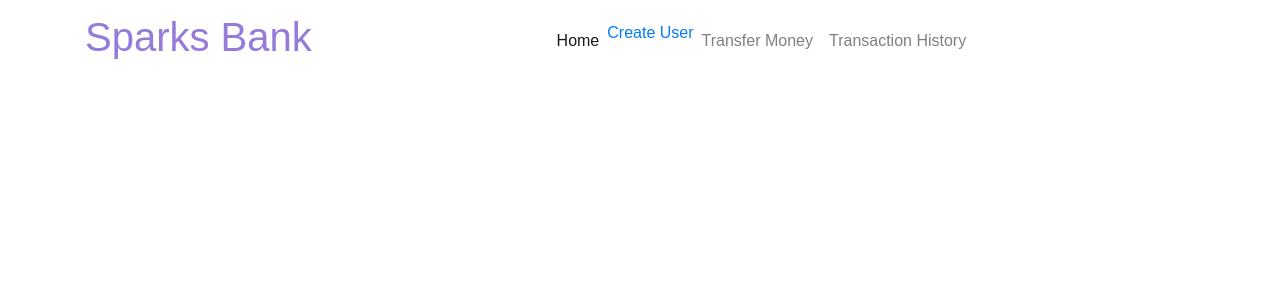
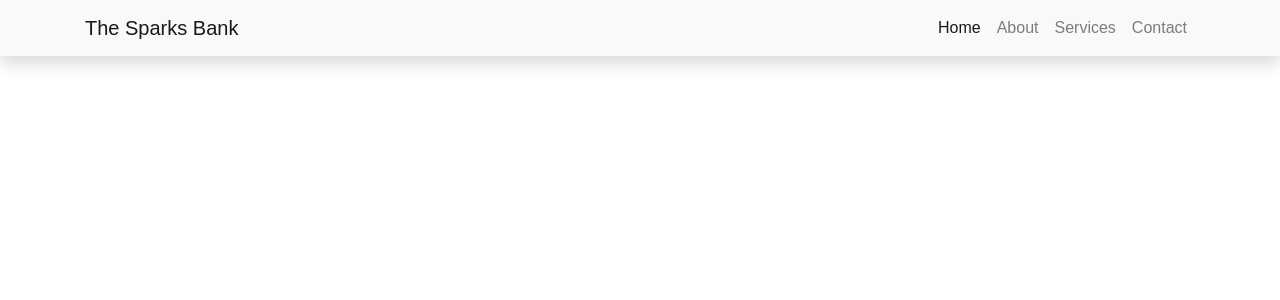
Before and after one commit to yash100799/The-Sparks-Bank, a PHP site: page /navbar.php in a window 1280 px wide. Shown: the top 300 px of the page. Run offline with PHP 8.4, Linux system fonts and the light colour scheme.

Commit message:
initial commit

```diff
--- a/index.php
+++ b/index.php
@@ -15,7 +15,7 @@
 
   <body>
   <?php
-  include 'navbar.html';
+  include 'navbar.php';
   ?>
 
       <div class="container-fluid">
--- a/navbar.php
+++ b/navbar.php
@@ -1,7 +1,7 @@
 <!-- navbar -->
 <html>
     <head>
-        <title>Tutorpoint</title>
+        <title>Basic Banking System</title>
         <link rel="stylesheet" type="text/css" href="css/style.css">
         <!-- Latest compiled and minified CSS -->
 <link rel="stylesheet" href="https://maxcdn.bootstrapcdn.com/bootstrap/4.5.2/css/bootstrap.min.css">
@@ -18,44 +18,28 @@
             <header class="header">
             <div class="bg">
 
-                <nav class="navbar navbar-expand-sm navbar-light">
+               <!-- Navigation -->
+<nav class="navbar navbar-expand-lg navbar-light bg-light static-top mb-5 shadow">
   <div class="container">
-                        <a class="navbar-brand text-success" href="#">
-
-                          <h1 style="color: #957bda">Sparks Bank</h1>
-                        </a>
-                        <button class="navbar-toggler" type="button"
-                                data-toggle="collapse"
-                                data-target="#navbarSupportedContent"
-                                aria-controls="navbarSupportedContent"
-                                aria-expanded="false"
-                                aria-label="Toggle navigation">
+    <a class="navbar-brand" href="#">The Sparks Bank</a>
+    <button class="navbar-toggler" type="button" data-toggle="collapse" data-target="#navbarResponsive" aria-controls="navbarResponsive" aria-expanded="false" aria-label="Toggle navigation">
           <span class="navbar-toggler-icon"></span>
         </button>
-
-                        <div class="collapse navbar-collapse"></div>
-
-                        <div class="collapse navbar-collapse"
-                             id="navbarSupportedContent">
-                            <ul class="navbar-nav mr-auto">
+    <div class="collapse navbar-collapse" id="navbarResponsive">
+      <ul class="navbar-nav ml-auto">
         <li class="nav-item active">
-                                    <a class="nav-link"
-                                       href="index.php">
-                                      Home
-                                      <span class="sr-only">
-                                        (current)
-                                      </span>
+          <a class="nav-link" href="#">Home
+                <span class="sr-only">(current)</span>
               </a>
         </li>
         <li class="nav-item">
-                                    <a class="createuser.php" href="createuser.php">Create User</a>
+          <a class="nav-link" href="#">About</a>
         </li>
         <li class="nav-item">
-                                    <a class="nav-link" href="transfermoney.php">Transfer Money</a>
-                                </li>
+          <a class="nav-link" href="#">Services</a>
         </li>
         <li class="nav-item">
-                                    <a class="nav-link" href="TransactionHistory.php">Transaction History</a>
+          <a class="nav-link" href="#">Contact</a>
         </li>
       </ul>
     </div>
```
Also changed, not shown: Sparks_Bank.sql (renamed from sql/Sparks_Bank.sql, +9 -9 lines), navbar.html (deleted, +0 -47 lines). Lines whose indentation alone changed are shown as unchanged.
